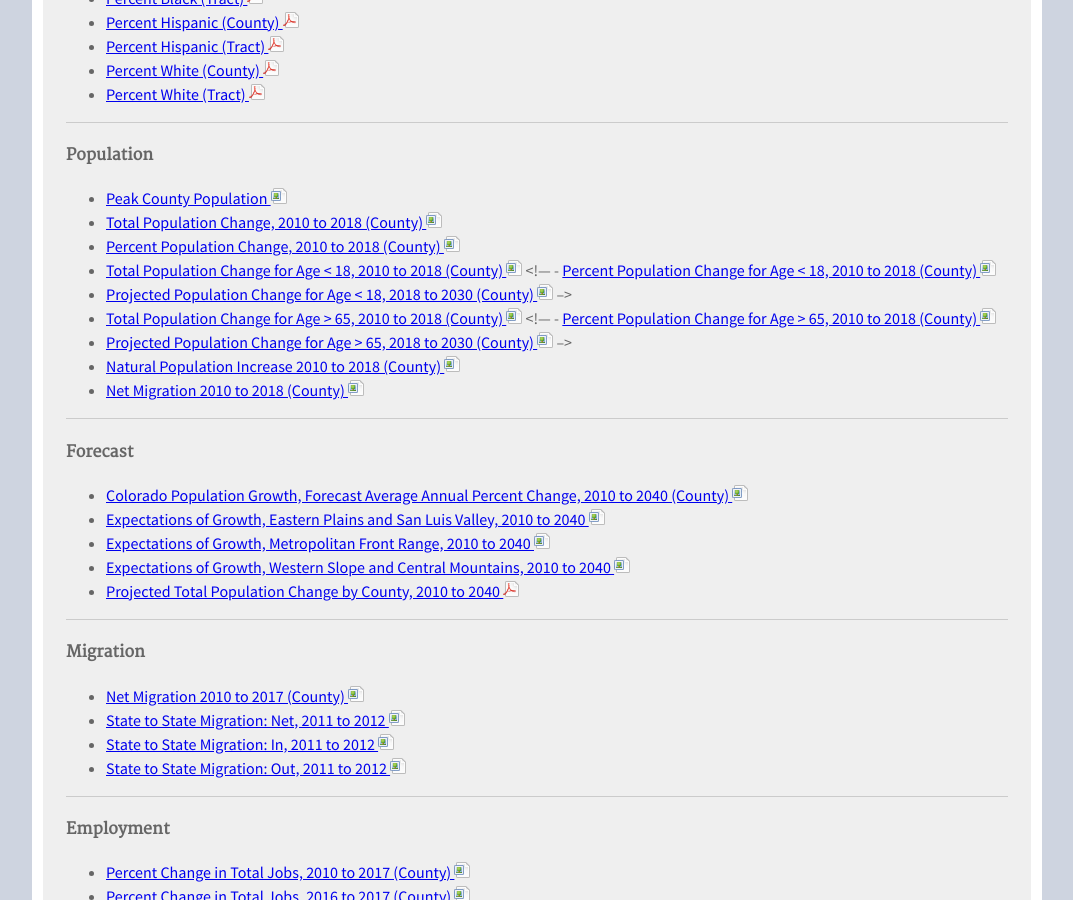
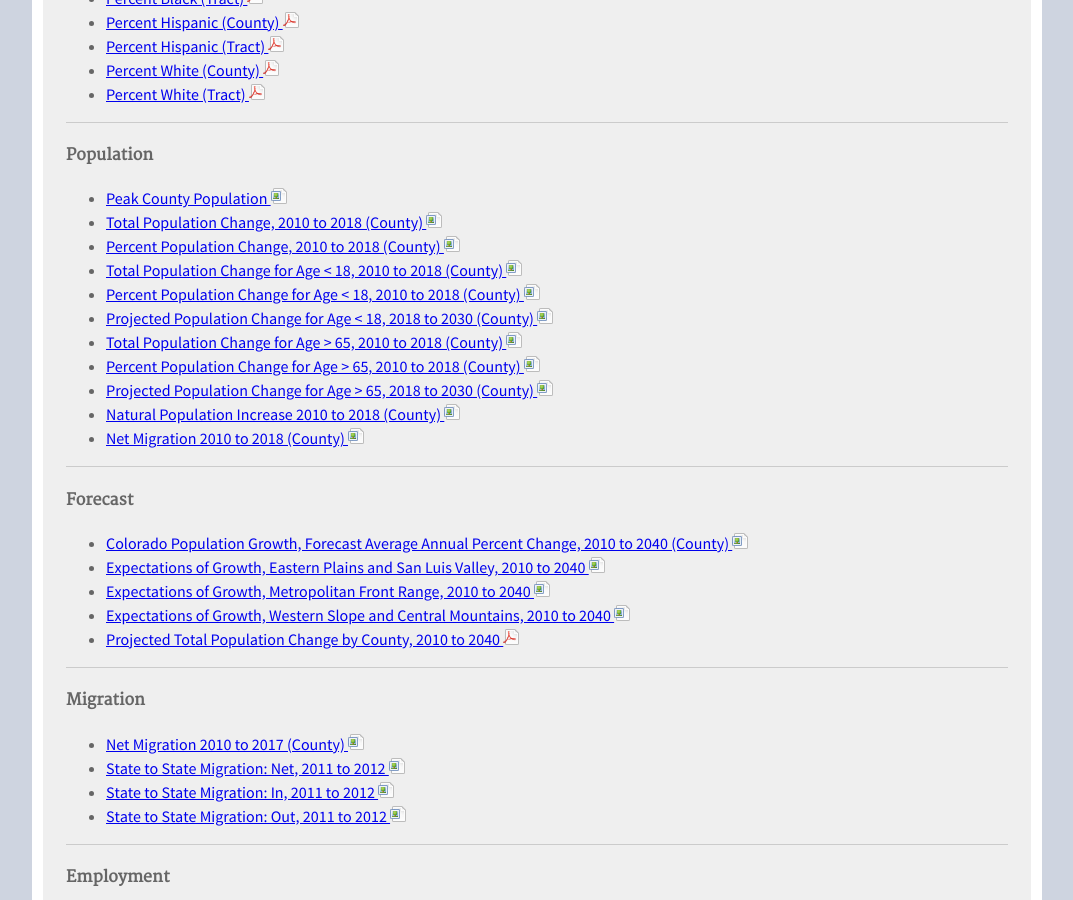
Before and after one commit to TBleess/Website_New, a Jekyll site: the page built from pages/8_GIS/thematic-maps.md, in a window 1280 px wide and 900 px high, scrolled down 1212 px. Shown: the whole window, without its empty margins (103-1176 px from the left). Built offline with Jekyll 4.4.1, drawn with Linux system fonts in a browser that asks for light colours.

Commit message:
Update thematic-maps.md

```diff
--- a/pages/8_GIS/thematic-maps.md
+++ b/pages/8_GIS/thematic-maps.md
@@ -66,11 +66,11 @@ description: "Collection of PDF and PNG thematic maps produced by the Colorado S
 - [Total Population Change, 2010 to 2018 (County) ![image](/images/page_white_picture.png 'download image file')](https://storage.googleapis.com/maps-static/TtlChg1018.png)
 - [Percent Population Change, 2010 to 2018 (County) ![image](/images/page_white_picture.png 'download image file')](https://storage.googleapis.com/maps-static/PctChg1018.png)
 - [Total Population Change for Age < 18, 2010 to 2018 (County) ![image](/images/page_white_picture.png 'download image file')](https://storage.googleapis.com/maps-static/TtlChg1018_U18.png)
-<!--- - [Percent Population Change for Age < 18, 2010 to 2018 (County) ![image](/images/page_white_picture.png 'download image file')](https://storage.googleapis.com/maps-static/PctChg1018_U18.png)
-- [Projected Population Change for Age < 18, 2018 to 2030 (County) ![image](/images/page_white_picture.png 'download image file')](https://storage.googleapis.com/maps-static/PctChg1830_U18.png) -->
+- [Percent Population Change for Age < 18, 2010 to 2018 (County) ![image](/images/page_white_picture.png 'download image file')](https://storage.googleapis.com/maps-static/PctChg1018_U18.png)
+- [Projected Population Change for Age < 18, 2018 to 2030 (County) ![image](/images/page_white_picture.png 'download image file')](https://storage.googleapis.com/maps-static/PctChg1830_U18.png)
 - [Total Population Change for Age > 65, 2010 to 2018 (County) ![image](/images/page_white_picture.png 'download image file')](https://storage.googleapis.com/maps-static/TtlChg1018_O65.png)
-<!--- - [Percent Population Change for Age > 65, 2010 to 2018 (County) ![image](/images/page_white_picture.png 'download image file')](https://storage.googleapis.com/maps-static/PctChg1018_O65.png)
-- [Projected Population Change for Age > 65, 2018 to 2030 (County) ![image](/images/page_white_picture.png 'download image file')](https://storage.googleapis.com/maps-static/PctChg1830_O65.png) -->
+- [Percent Population Change for Age > 65, 2010 to 2018 (County) ![image](/images/page_white_picture.png 'download image file')](https://storage.googleapis.com/maps-static/PctChg1018_O65.png)
+- [Projected Population Change for Age > 65, 2018 to 2030 (County) ![image](/images/page_white_picture.png 'download image file')](https://storage.googleapis.com/maps-static/PctChg1830_O65.png)
 - [Natural Population Increase 2010 to 2018 (County) ![image](/images/page_white_picture.png 'download image file')](https://storage.googleapis.com/maps-static/NatInc1018.png)
 - [Net Migration 2010 to 2018 (County) ![image](/images/page_white_picture.png 'download image file')](https://storage.googleapis.com/maps-static/NetMig1018.png)
 
```
